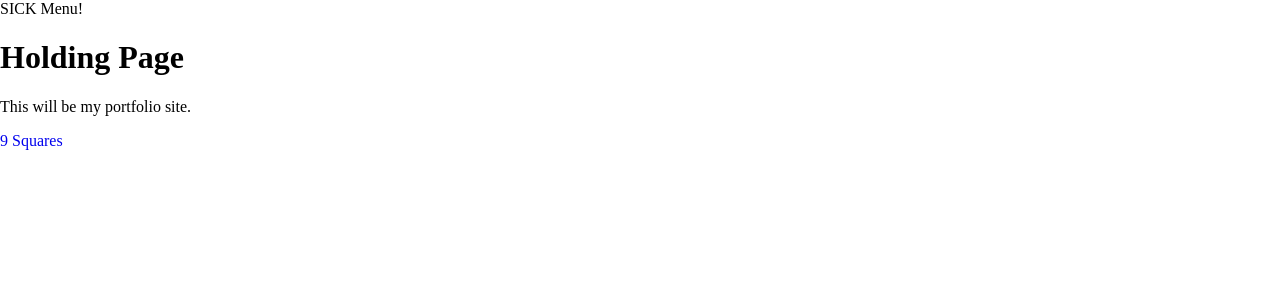
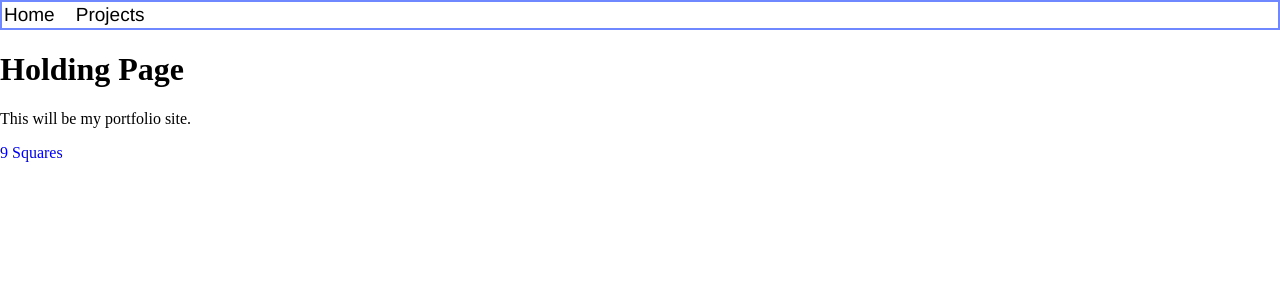
Before and after one commit to nicknicknick4444/portfolio, a Django app: page / in a window 1280 px wide. Shown: the top 300 px of the page. Run offline with Django 3.2, Linux system fonts and the light colour scheme; parts of the project's set-up code (start-up, migrations or seed data) failed here and were passed over.

Commit message:
low commit

```diff
--- a/templates/base.html
+++ b/templates/base.html
@@ -4,13 +4,20 @@
 <html>
 <head>
  <meta charset="utf-8">
- <title>{% block title %}9 Squares Game{% endblock title %}</title>
+ <title>{% block title %}My Portfolio{% endblock title %}</title>
  <meta name="viewport" content="width=device-width, initial-scale=1">
 <link rel="stylesheet" type="text/css" href="{% static "squaresg/style.css" %}" >
+<!--<link rel="stylesheet" type="text/css" href="{% static "spelling/style.css" %}" >-->
 
 </head>
 
-{% block nav-global %}SICK Menu!{% endblock %}
+{% block nav-global %}
+<div class="nav"><!--SICK Menu!-->
+<a href="http://127.0.0.1:8000/">Home</a>&nbsp;&nbsp;&nbsp;
+
+
+Projects</div>
+{% endblock %}
 
    {% block content %}
    {% endblock content %}
```
